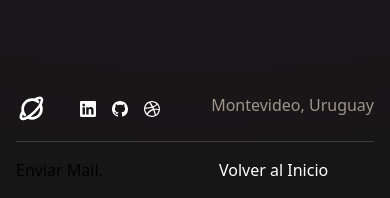
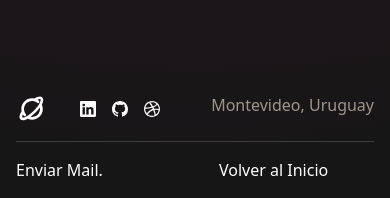
Before and after one commit to FabrizioJordan/astro-portfolio, an Astro site: page / in a window 390 px wide. Shown: the part 2306-2504 px from the top of the page. Built offline with nearby package versions, Linux system fonts and the light colour scheme; Astro itself is replaced by a stand-in of ours.

Commit message:
Send mail footer for mobile now white.

```diff
--- a/src/components/Footer.astro
+++ b/src/components/Footer.astro
@@ -23,7 +23,7 @@ import githubIcon from "../assets/icon/github.svg";
     <hr class="border-[#57575799]">
 
     <div class="grid grid-cols-2 sm:flex flex-row justify-between items-start gap-12">
-        <a class="flex flex-col justify-center" href="mailto:fabriorange28@gmail.com?subject=Hello%20Fabricio!%20..."><span class="hidden sm:inline">fabriorange28@gmail.com</span><button onclick="copyMailToClipboard()" class="sm:hidden flex invert text-white">Enviar Mail.</button></a>
+        <a class="flex flex-col justify-center" href="mailto:fabriorange28@gmail.com?subject=Hello%20Fabricio!%20..."><span class="hidden sm:inline">fabriorange28@gmail.com</span><button onclick="copyMailToClipboard()" class="sm:hidden flex text-white">Enviar Mail.</button></a>
         <a class="hover:text-[#9f968a]" href="">Volver al Inicio</a>
     </div>
 </footer>
```
